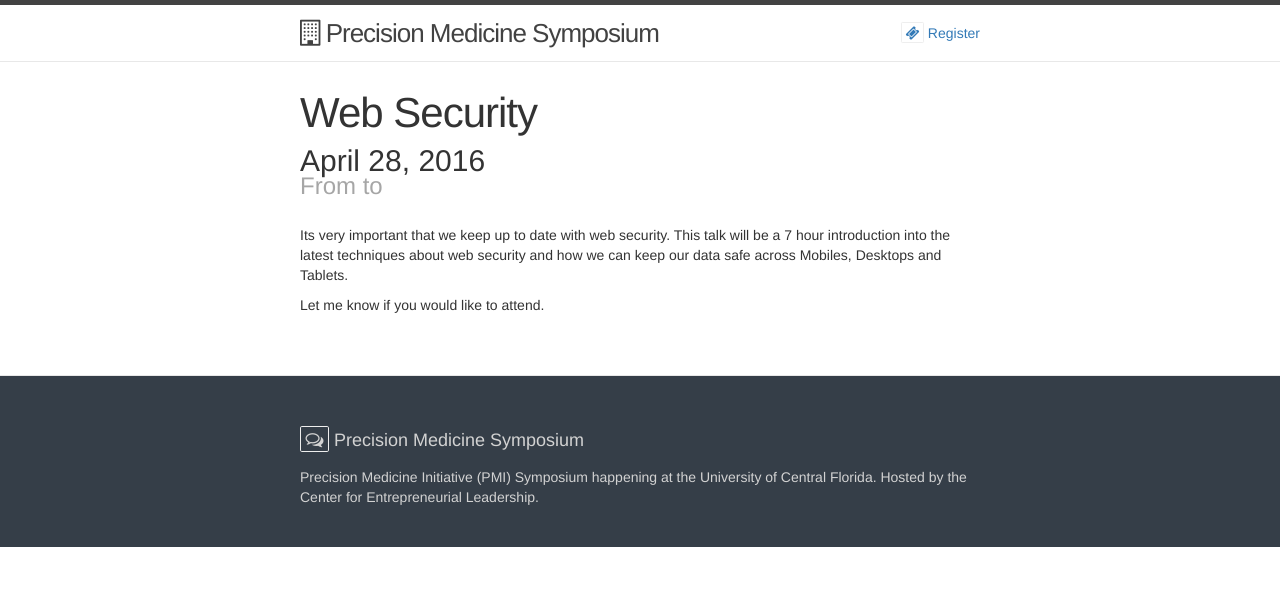
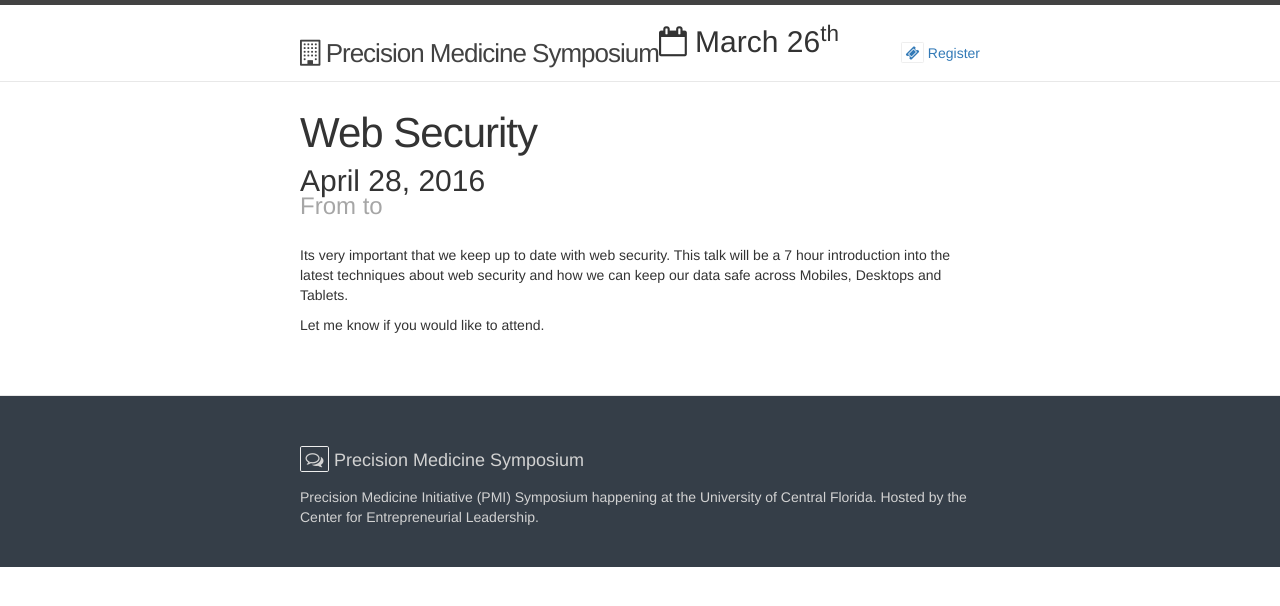
Before and after one commit to dhillonv10/pmi, a Jekyll site: the page built from _posts/2016-04-28-web-security.md, in a window 1280 px wide. Shown: the top 606 px of the page. Built offline with Jekyll 4.4.1, drawn with Linux system fonts in a browser that asks for light colours; nearby versions of some CDN libraries.

```diff
--- a/_includes/header.html
+++ b/_includes/header.html
@@ -8,6 +8,8 @@
       <a href="#"><i class="fa fa-ticket fa-border"></i> Register </a>
     </nav>
 
+	<h2><i class="fa fa-calendar-o"></i> March 26<sup>th</sup></h2>
+
   </div>
 
 </header>
--- a/index.html
+++ b/index.html
@@ -2,8 +2,6 @@
 layout: default
 cover: 'http://www.abisolutions.org.uk/website/images/ConferencesHR.jpg'
 ---
-
-<h2><i class="fa fa-calendar-o"></i> March 26<sup>th</sup></h2>
 
 <h2><i class="fa fa-clock-o"></i> Schedule </h2>
 
```
